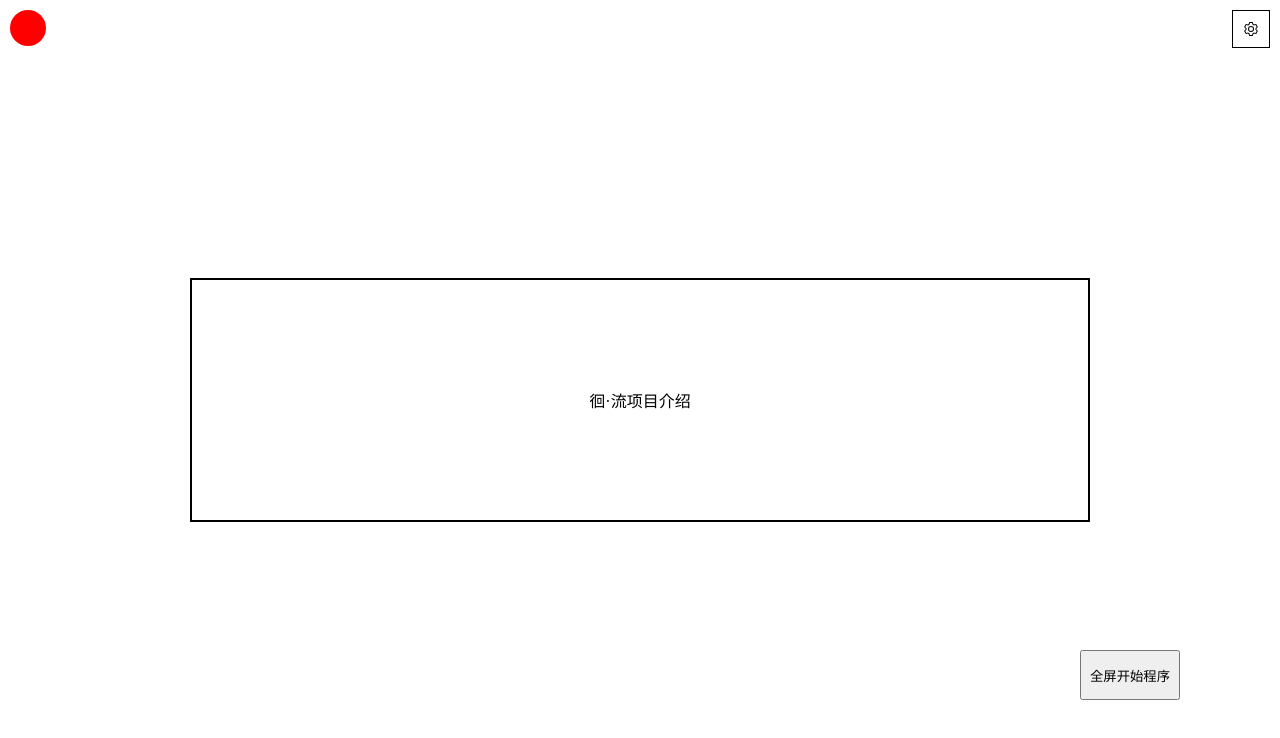
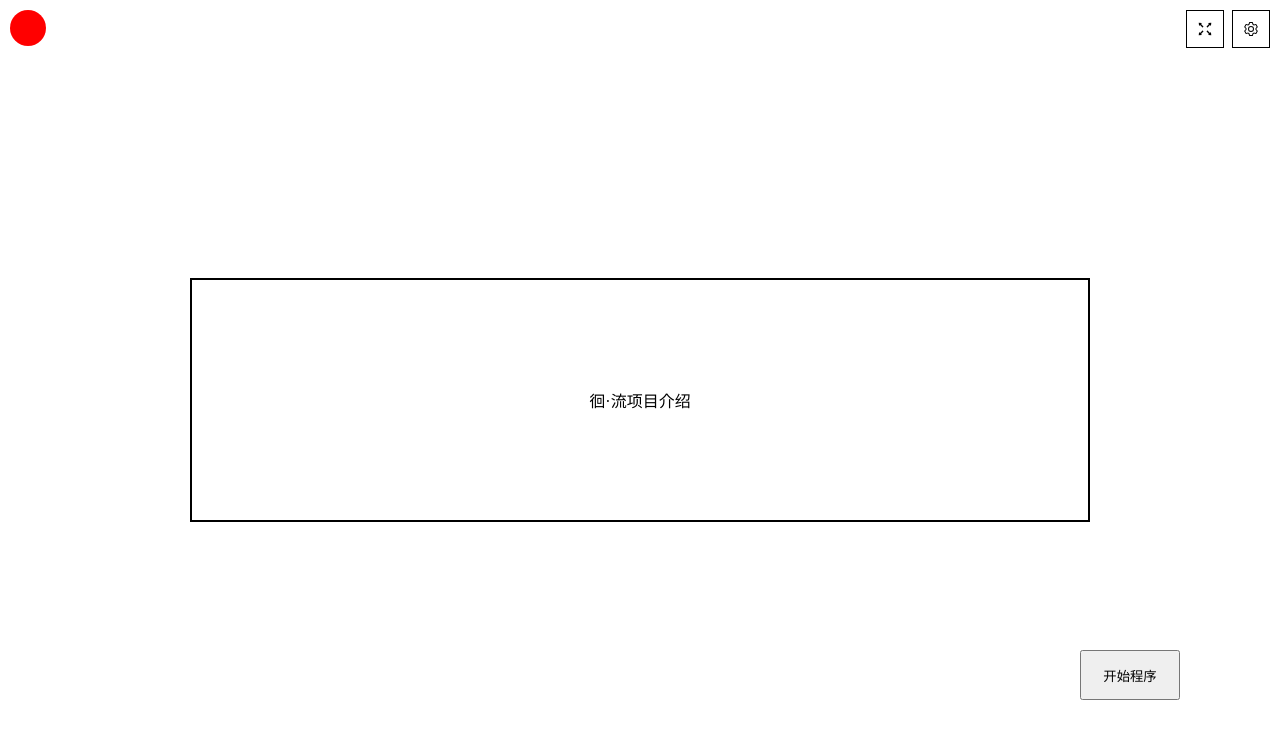
Before and after one commit to asyndx/bluetooth, a Vue app: page / in a window 1280 px wide. Shown: the top 738 px of the page. Built offline with nearby package versions, Linux system fonts and the light colour scheme.

Commit message:
调整全屏

```diff
--- a/src/App.vue
+++ b/src/App.vue
@@ -5,6 +5,12 @@
     </transition>
   </router-view>
   <div :class="['bt-state', server ? 'access' : '']"></div>
+  <div class="btn-fullscreen" @click="toggle">
+    <svg width="1em" height="1em" fill="currentColor" viewBox="64 64 896 896">
+      <path
+        d="M290 236.4l43.9-43.9a8.01 8.01 0 00-4.7-13.6L169 160c-5.1-.6-9.5 3.7-8.9 8.9L179 329.1c.8 6.6 8.9 9.4 13.6 4.7l43.7-43.7L370 423.7c3.1 3.1 8.2 3.1 11.3 0l42.4-42.3c3.1-3.1 3.1-8.2 0-11.3L290 236.4zm352.7 187.3c3.1 3.1 8.2 3.1 11.3 0l133.7-133.6 43.7 43.7a8.01 8.01 0 0013.6-4.7L863.9 169c.6-5.1-3.7-9.5-8.9-8.9L694.8 179c-6.6.8-9.4 8.9-4.7 13.6l43.9 43.9L600.3 370a8.03 8.03 0 000 11.3l42.4 42.4zM845 694.9c-.8-6.6-8.9-9.4-13.6-4.7l-43.7 43.7L654 600.3a8.03 8.03 0 00-11.3 0l-42.4 42.3a8.03 8.03 0 000 11.3L734 787.6l-43.9 43.9a8.01 8.01 0 004.7 13.6L855 864c5.1.6 9.5-3.7 8.9-8.9L845 694.9zm-463.7-94.6a8.03 8.03 0 00-11.3 0L236.3 733.9l-43.7-43.7a8.01 8.01 0 00-13.6 4.7L160.1 855c-.6 5.1 3.7 9.5 8.9 8.9L329.2 845c6.6-.8 9.4-8.9 4.7-13.6L290 787.6 423.7 654c3.1-3.1 3.1-8.2 0-11.3l-42.4-42.4z"></path>
+    </svg>
+  </div>
   <div class="btn-setting" @click="showSetting = true">
     <el-icon><Setting /></el-icon>
   </div>
@@ -76,6 +82,9 @@
 import { ref, onUnmounted, computed, onMounted } from 'vue'
 import { Setting } from '@element-plus/icons-vue'
 import router from './router'
+import { useFullscreen } from '@vueuse/core'
+
+const { toggle } = useFullscreen()
 const showSetting = ref(false)
 
 const namePrefix = ref('BLE')
@@ -269,6 +278,17 @@ body {
   align-items: center;
   border: 1px solid black;
 }
+.btn-fullscreen {
+  position: fixed;
+  top: 10px;
+  right: 56px;
+  height: 36px;
+  width: 36px;
+  display: flex;
+  justify-content: center;
+  align-items: center;
+  border: 1px solid black;
+}
 .setting-item {
   display: flex;
   justify-content: space-between;
--- a/src/views/IndexView.vue
+++ b/src/views/IndexView.vue
@@ -4,18 +4,15 @@
     <div class="project-desc">
       <span>徊·流项目介绍</span>
     </div>
-    <button @click="toOperate" class="btn-start">全屏开始程序</button>
+    <button @click="toOperate" class="btn-start">开始程序</button>
   </div>
 </template>
 <script setup>
 import { useRouter } from 'vue-router'
-import { useFullscreen } from '@vueuse/core'
-const { enter } = useFullscreen()
 
 const router = useRouter()
 const toOperate = function () {
   router.push('/operate')
-  enter()
 }
 
 </script>
```
